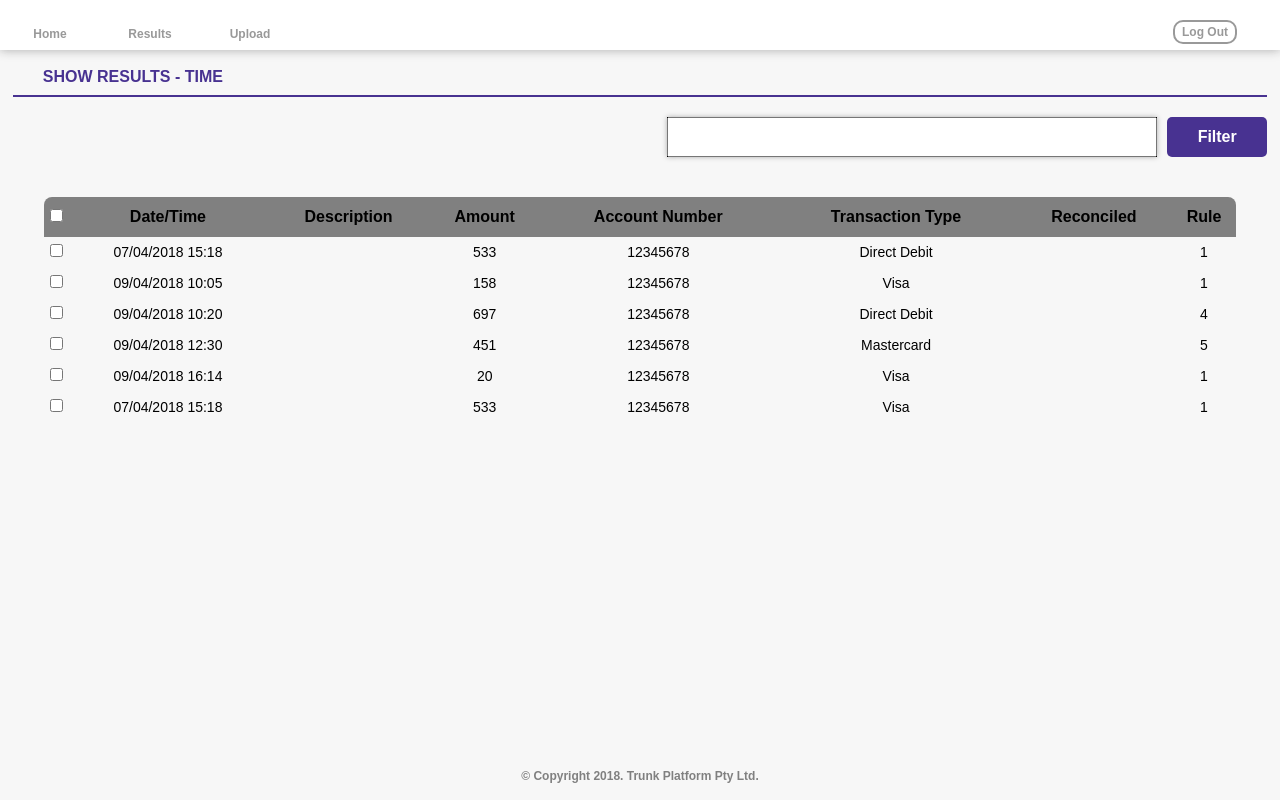
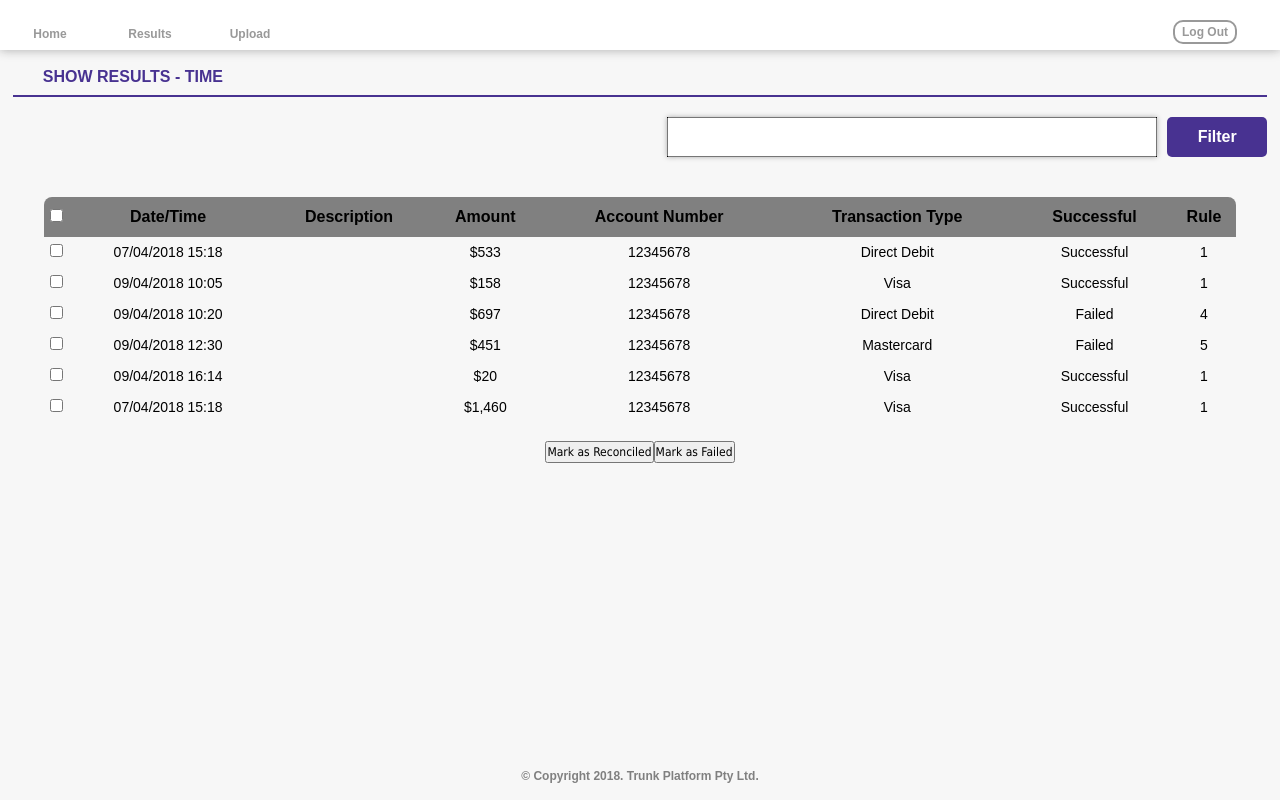
Before and after one commit to ishwar-virdi/TrunkReact, a React (Create React App) app: page /detail in a window 1280 px wide. Built offline with nearby package versions, Linux system fonts and the light colour scheme.

Commit message:
Added buttons to mark items as having been reconciled or not reconciled

```diff
--- a/package.json
+++ b/package.json
@@ -3,6 +3,7 @@
   "version": "0.1.0",
   "private": true,
   "dependencies": {
+    "ajv": "^6.4.0",
     "axios": "^0.18.0",
     "chart.js": "^2.7.2",
     "jquery": "^3.3.1",
@@ -17,10 +18,10 @@
     "react-dom": "^16.3.1",
     "react-input-calendar": "^0.5.2",
     "react-moment-proptypes": "latest",
+    "react-number-format": "^3.3.4",
     "react-router-dom": "^4.2.2",
     "react-scripts": "1.1.1",
-    "whatwg-fetch": "^2.0.4",
-    "ajv": "^6.4.0"
+    "whatwg-fetch": "^2.0.4"
   },
   "scripts": {
     "start": "react-scripts start",
--- a/src/stylesheets/mainPage/detail/transactionTable.css
+++ b/src/stylesheets/mainPage/detail/transactionTable.css
@@ -8,6 +8,14 @@
 
 .transaction-table tr:hover {
     background: #d3d3d3;
+}
+
+tbody tr:hover {
+    cursor: pointer;
+}
+
+input:hover {
+    cursor: pointer;
 }
 
 .table-header td {
--- a/src/view/mainPage/detail/transactionTable.js
+++ b/src/view/mainPage/detail/transactionTable.js
@@ -1,5 +1,6 @@
 import React from "react";
 import "../../../stylesheets/mainPage/detail/transactionTable.css";
+import NumberFormat from 'react-number-format';
 
 class TransactionTable extends React.Component {
     constructor(props) {
@@ -15,6 +16,7 @@ class TransactionTable extends React.Component {
         this.setState({
             items: [
                 {
+                    uniqueId: "0",
                     isChecked: false,
                     dateTime: "07/04/2018 15:18",
                     description: "",
@@ -25,6 +27,7 @@ class TransactionTable extends React.Component {
                     rule: "1"
                 },
                 {
+                    uniqueId: "1",
                     isChecked: false,
                     dateTime: "09/04/2018 10:05",
                     description: "",
@@ -35,6 +38,7 @@ class TransactionTable extends React.Component {
                     rule: "1"
                 },
                 {
+                    uniqueId: "2",
                     isChecked: false,
                     dateTime: "09/04/2018 10:20",
                     description: "",
@@ -45,6 +49,7 @@ class TransactionTable extends React.Component {
                     rule: "4"
                 },
                 {
+                    uniqueId: "3",
                     isChecked: false,
                     dateTime: "09/04/2018 12:30",
                     description: "",
@@ -55,6 +60,7 @@ class TransactionTable extends React.Component {
                     rule: "5"
                 },
                 {
+                    uniqueId: "4",
                     isChecked: false,
                     dateTime: "09/04/2018 16:14",
                     description: "",
@@ -65,10 +71,11 @@ class TransactionTable extends React.Component {
                     rule: "1"
                 },
                 {
+                    uniqueId: "5",
                     isChecked: false,
                     dateTime: "07/04/2018 15:18",
                     description: "",
-                    amount: "533",
+                    amount: "1460",
                     accountNumber: "12345678",
                     transactionType: "Visa",
                     reconciled: true,
@@ -77,6 +84,36 @@ class TransactionTable extends React.Component {
             ]
         });
     }
+
+    markAsReconciled = () => {
+        var items = this.state.items;
+
+        for (var i = 0; i < items.length; i++) {
+            if (items[i].isChecked) {
+                items[i].reconciled = true;
+                items[i].rule = "Manually Marked"
+            }
+        }
+
+        this.setState({
+           items: items
+        });
+    };
+
+    markAsNotReconciled = () => {
+        var items = this.state.items;
+
+        for (var i = 0; i < items.length; i++) {
+            if (items[i].isChecked) {
+                items[i].reconciled = false;
+                items[i].rule = "Manually Marked"
+            }
+        }
+
+        this.setState({
+            items: items
+        });
+    };
 
     selectOne = (isChecked, index) => {
         var items = this.state.items;
@@ -93,7 +130,7 @@ class TransactionTable extends React.Component {
         var list = [];
 
         for (var i = 0; i < items.length; i++) {
-            list.push(<TransactionRow key={i} value={items[i]} isHeader={false} onChange={this.selectOne} index={i}/>);
+            list.push(<TransactionRow key={i} value={items[i]} isHeader={false} selectChanged={this.selectOne} index={i}/>);
         }
 
         return list;
@@ -137,14 +174,19 @@ class TransactionTable extends React.Component {
                         rule: "Rule"};
 
         return (
+            <div>
                 <table className="transaction-table">
                     <thead>
-                    <TransactionRow value={title} isHeader={true} onChange={this.selectAll}/>
+                        <TransactionRow value={title} isHeader={true} selectChanged={this.selectAll}/>
                     </thead>
                     <tbody>
                         {list}
                     </tbody>
                 </table>
+                <br />
+                <button type="button" onClick={this.markAsReconciled}>Mark as Reconciled</button>
+                <button type="button" onClick={this.markAsNotReconciled}>Mark as Failed</button>
+            </div>
         );
     }
 }
@@ -152,28 +194,35 @@ class TransactionTable extends React.Component {
 class TransactionRow extends React.Component {
     constructor(props) {
         super(props);
+    }
 
-        this.state = {
-            rowClass: "reconciled-true"
+    rowClicked = () => {
+        console.log("Row " + this.props.index + " was clicked!");
     };
-    }
 
     render() {
         const value = this.props.value;
         let className = this.props.isHeader ? "table-header" : "table-row";
+        var amount = value.amount;
+        var reconciled = "Successful";
+
+        //Formats the amount if it is not the header
+        if (!this.props.isHeader)
+            amount = <NumberFormat value={amount} displayType={'text'} thousandSeparator={true} prefix={'$'}/>;
+
+        if (!value.reconciled)
+            reconciled = "Failed";
 
         const isChecked = value.isChecked;
         const dateTime = value.dateTime;
         const description = value.description;
-        const amount = value.amount;
         const accountNumber = value.accountNumber;
         const transactionType = value.transactionType;
-        const reconciled = value.reconciled;
         const rule = value.rule;
 
         return (
-            <tr className={className}>
-                <td><InputCheckbox value={isChecked} onChange={this.props.onChange} index={this.props.index}/></td>
+            <tr className={className} onClick={this.rowClicked}>
+                <td><InputCheckbox value={isChecked} onChange={this.props.selectChanged} index={this.props.index}/></td>
                 <td>{dateTime}</td>
                 <td>{description}</td>
                 <td>{amount}</td>
@@ -192,6 +241,7 @@ class InputCheckbox extends React.Component {
     }
 
     handleOnChange = () => {
+        //If it is the "Select All" checkbox, then don't try and parse the props
         if (this.props.index != null)
             this.props.onChange(this.props.value, this.props.index);
         else
--- a/src/view/mainPage/result/reconcile.js
+++ b/src/view/mainPage/result/reconcile.js
@@ -282,7 +282,7 @@ class ReconcileItem extends React.Component {
         this.state={
             btnClass:"reconcileItem ren-Item-hover",
             statusClass:"reconcile-status fl",
-            btn:"Show",
+            btn:"detail",
             recordIsTitle:false,
         };
         this.handleTimeClick = this.handleTimeClick.bind(this);
```
Also changed, not shown: 1 other file (tests, documents, lock files or other folders). Lines whose indentation alone changed are shown as unchanged.
